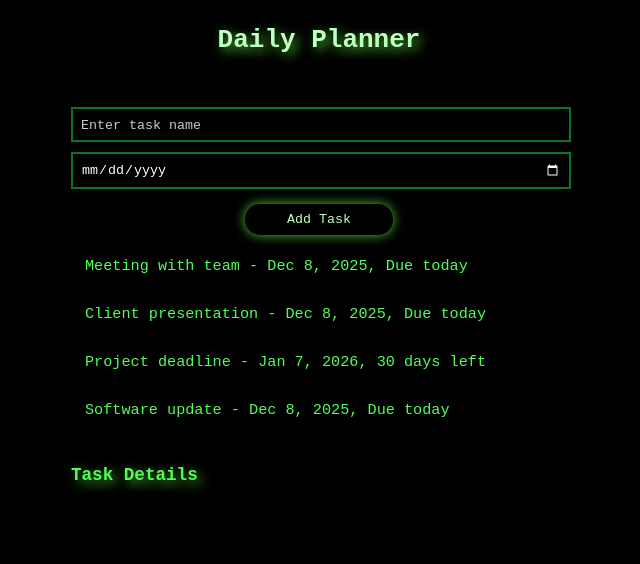
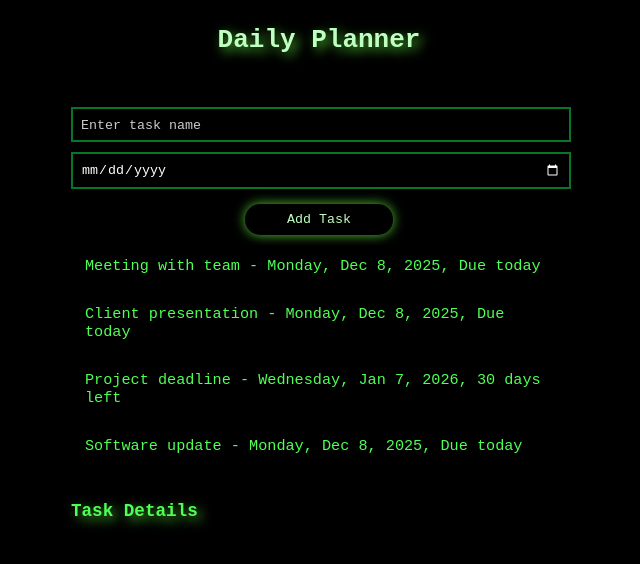
Before and after one commit to WilmerKopernikus/day-planner-matrix, an Angular app: page / in a window 1280 px wide. Shown: the top 564 px of the page, without its empty margins (321-961 px from the left). Built offline with nearby package versions, Linux system fonts and the light colour scheme.

Commit message:
Now the app also shows the dates

```diff
--- a/src/app/day-planner/day-planner.component.html
+++ b/src/app/day-planner/day-planner.component.html
@@ -11,7 +11,7 @@
           [appHighlight]="task.isDueToday"
           (click)="selectTask(task)">
           {{ task.name }} -
-          {{ task.time | date: 'mediumDate' }},
+          {{ task.time | date: 'EEEE, MMM d, y' }},
           {{ task.time | timeLeft }}
         </button>
       </div>
--- a/src/app/task/task.component.html
+++ b/src/app/task/task.component.html
@@ -1,6 +1,6 @@
 @if (task) {
   <div [ngClass]="task.isDueToday ? 'is-due' : ''">
-    {{ task.name }} on {{ task.time | date: 'mediumDate' }}
+    {{ task.name }} on {{ task.time | date: 'EEEE, MMM d, y' }}
 
     <button class="complete-btn" (click)="onComplete()">
       Complete Task
```
